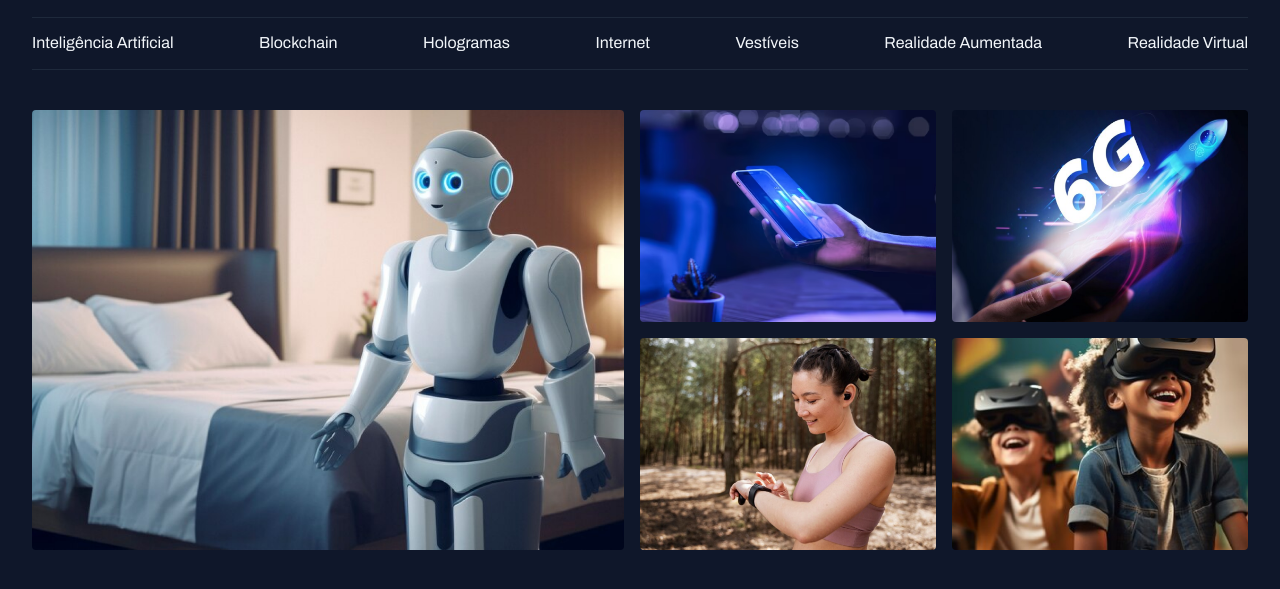
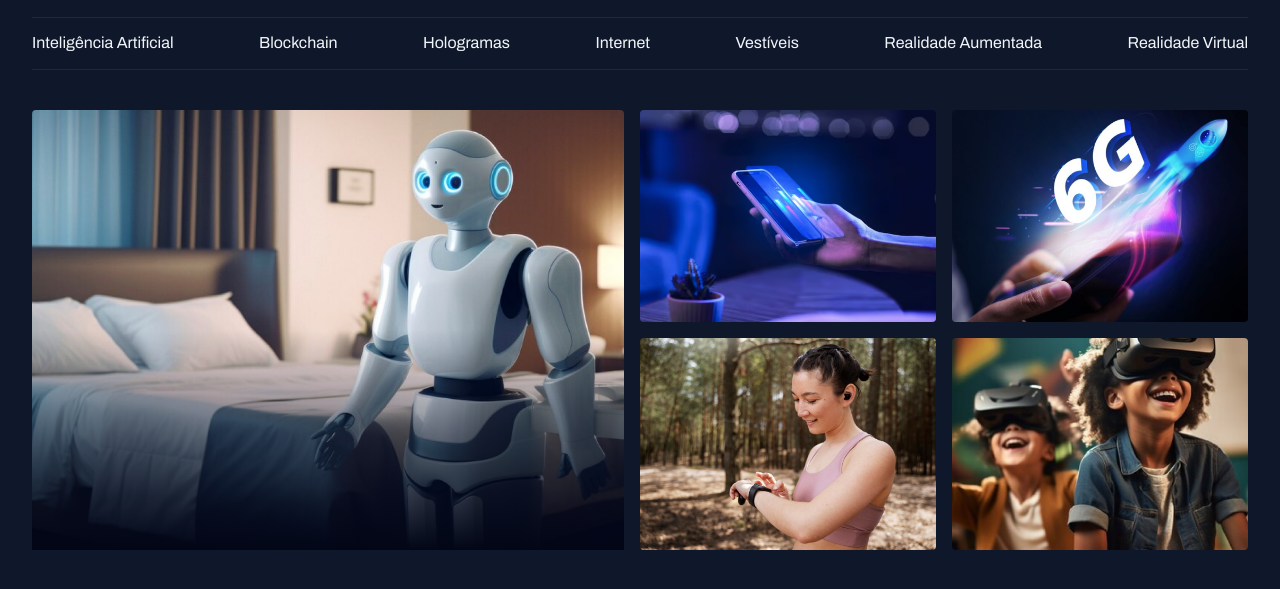
Before and after one commit to sShirou/projeto-portal-de-noticias, a plain HTML site: page index.html in a window 1280 px wide. Shown: the part 45-634 px from the top of the page. Drawn offline with Linux system fonts and the light colour scheme.

Commit message:
adicionando fundo com degradê

```diff
--- a/index.html
+++ b/index.html
@@ -41,7 +41,7 @@
 
   <main class=" grid container">
     <section id="featured" class="grid grid-flow-col gap-16">
-      <div>
+      <div class="card">
         <img src="assets/images/Image 01.png" alt="">
       </div>
 
--- a/styles/sections.css
+++ b/styles/sections.css
@@ -4,4 +4,20 @@
     object-fit: cover;
     border-radius: 4px;
   }
-}
+
+  .card{
+    position: relative;
+
+    overflow: hidden;
+    &::before{
+      content:"";
+      position:absolute;
+      inset: 0;
+      top: 50%;
+      background:linear-gradient(
+        180deg,
+        transparent 0%,
+        #020617 100%
+      )
+    }
+  }
```
